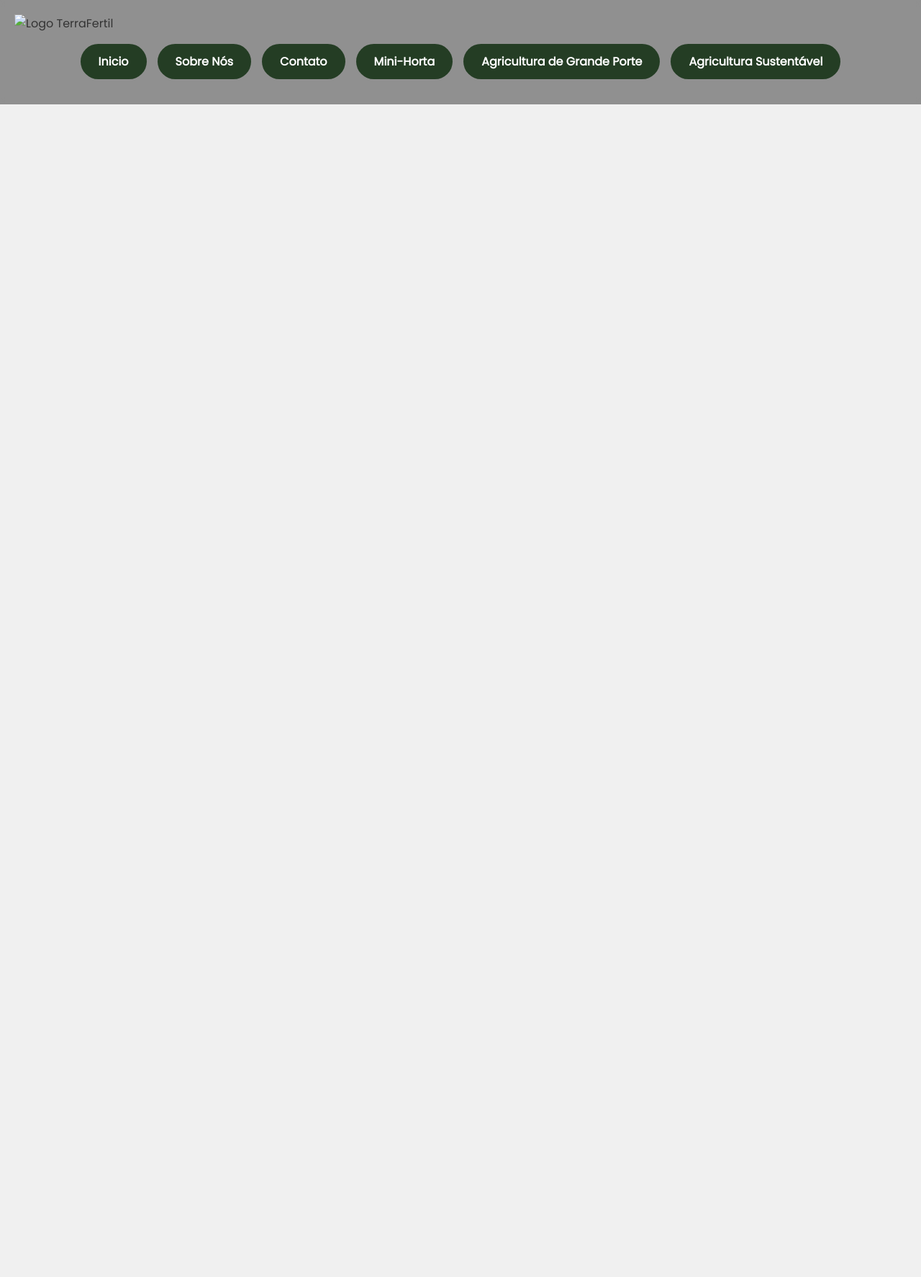
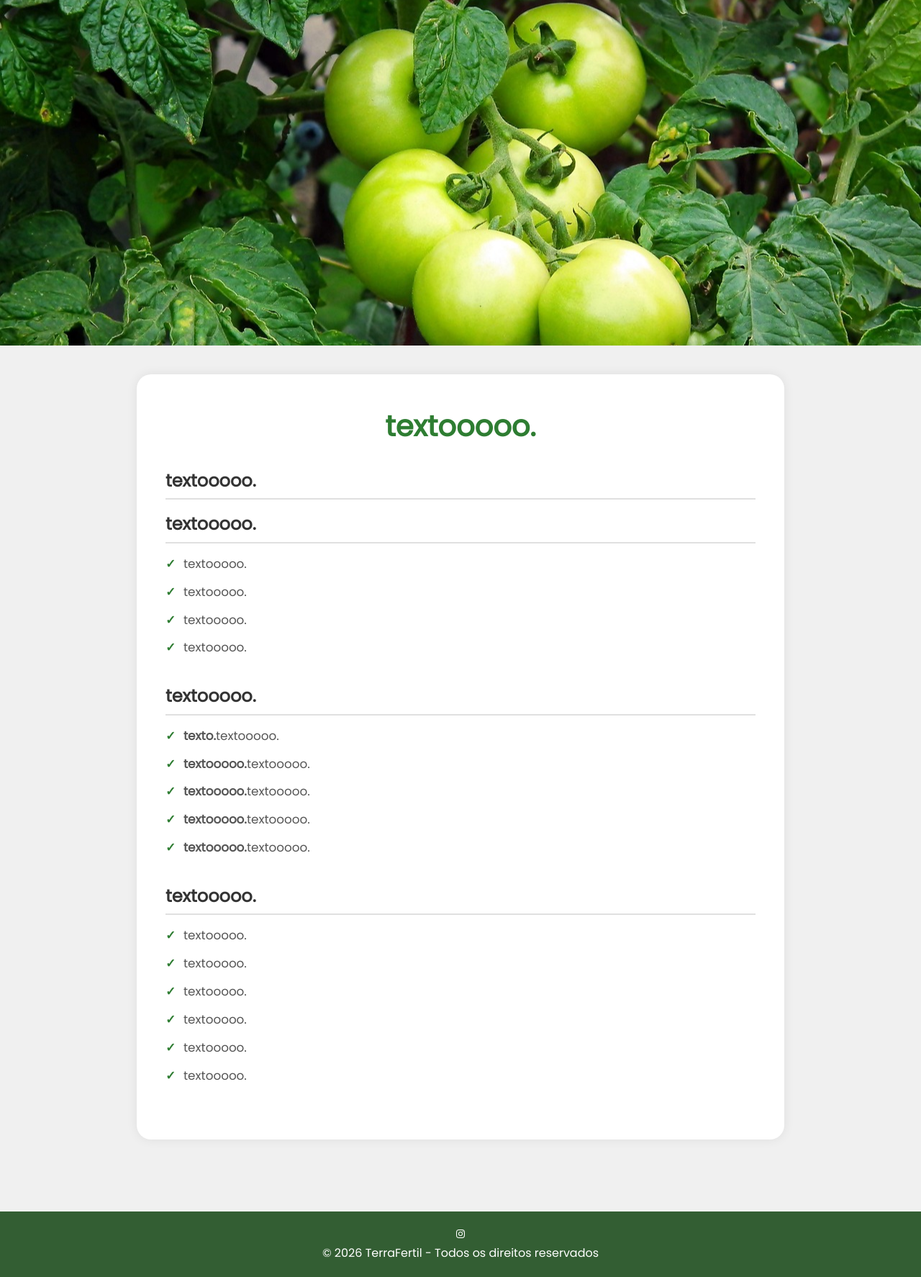
Before and after one commit to Ragna-2/Anexora_Project_TCC, a plain HTML site: page pages/agri-grande.html in a window 1280 px wide. Shown: the whole page at 72% size. Before the commit the page ends 800 px from the top, so only its background shows below. Drawn offline with nearby package versions, Linux system fonts and the light colour scheme.

Commit message:
atualizando projeto

```diff
--- a/CSS/agri-grande.css
+++ b/CSS/agri-grande.css
@@ -1,43 +1,88 @@
-*{
-    padding: 0;
-    margin: 0;
-    border: 0;
-    border-radius: 0;
-    text-decoration: none;
-    outline: none;
-    box-sizing: border-box;
+.gran {
+    background: white;
+    padding: 40px;
+    border-radius: 20px;
+    margin: 40px auto;
+    max-width: 900px;
+    width: 90%;
+    box-shadow: 0 0 15px rgba(0, 0, 0, 0.08);
 }
 
-/* ================= HERO ================= */
-body{
-    width: 100%;
-    height: 100vh;
-    box-sizing: border-box;
-    overflow-x: hidden;
-    background: linear-gradient;
+.gran h1 {
+    color: #2e7d32;
+    font-size: 2.5rem;
+    margin-bottom: 25px;
+    text-align: center;
 }
 
-.hero {
-    height: 100vh;
-    overflow: hidden;
-    position: relative;
+.topico-gran {
+    margin-bottom: 35px;
 }
 
-/* ================= TOPO ================= */
-
-.topo {
-    position: fixed;
-    top: 0;
-    left: 0;
-    width: 100%;
-    z-index: 100;
-    padding: 20px;
-    background-color: rgba(0, 0, 0, 0.4);
-    backdrop-filter: blur(4px);
+.topico-gran h2,
+.topico-gran h3 {
+    color: #333;
+    font-size: 1.5rem;
+    margin-bottom: 15px;
+    border-bottom: 2px solid #e0e0e0;
+    padding-bottom: 5px;
 }
 
-.topo img{
-    width: 120px;
-    height: auto;
-    max-width: 100%;
+.gran ul {
+    list-style: none;
+    margin: 0;
 }
+
+.gran li {
+    font-size: 1.05rem;
+    color: #555;
+    line-height: 1.6;
+    margin-bottom: 12px;
+    position: relative;
+    padding-left: 25px;
+}
+
+.gran li::before {
+    content: "✓";
+    color: #2e7d32;
+    font-weight: bold;
+    position: absolute;
+    left: 0;
+    top: 0;
+}
+
+.banner-gran {
+    position: relative;
+    width: 100%;
+    height: 60vh;
+    background-image: url('/assets/IMG/toma-toes.jpeg.jpg');
+    background-size: cover;
+    background-position: center;
+    display: flex;
+    justify-content: center;
+    align-items: center;
+    overflow: hidden;
+}
+
+/* OVERLAY */
+.overlay {
+    position: absolute;
+    width: 100%;
+    height: 100%;
+    z-index: 1;
+}
+
+.conteudo-gran {
+    position: relative;
+    z-index: 2;
+    color: white;
+    text-align: center;
+}
+
+.rodape {
+    background-color: rgb(51, 94, 51);
+    color: white;
+    text-align: center;
+    padding: 20px;
+    margin-top: 100px;
+}
--- a/CSS/mini.css
+++ b/CSS/mini.css
@@ -1,43 +1,88 @@
-*{
-    padding: 0;
-    margin: 0;
-    border: 0;
-    border-radius: 0;
-    text-decoration: none;
-    outline: none;
-    box-sizing: border-box;
+.min {
+    background: white;
+    padding: 40px;
+    border-radius: 20px;
+    margin: 40px auto;
+    max-width: 900px;
+    width: 90%;
+    box-shadow: 0 0 15px rgba(0, 0, 0, 0.08);
 }
 
-/* ================= HERO ================= */
-body{
-    width: 100%;
-    height: 100vh;
-    box-sizing: border-box;
-    overflow-x: hidden;
-    background: linear-gradient;
+.min h1 {
+    color: #2e7d32;
+    font-size: 2.5rem;
+    margin-bottom: 25px;
+    text-align: center;
 }
 
-.hero {
-    height: 100vh;
-    overflow: hidden;
-    position: relative;
+.topico-min {
+    margin-bottom: 35px;
 }
 
-/* ================= TOPO ================= */
-
-.topo {
-    position: fixed;
-    top: 0;
-    left: 0;
-    width: 100%;
-    z-index: 100;
-    padding: 20px;
-    background-color: rgba(0, 0, 0, 0.4);
-    backdrop-filter: blur(4px);
+.topico-min h2,
+.topico-min h3 {
+    color: #333;
+    font-size: 1.5rem;
+    margin-bottom: 15px;
+    border-bottom: 2px solid #e0e0e0;
+    padding-bottom: 5px;
 }
 
-.topo img{
-    width: 120px;
-    height: auto;
-    max-width: 100%;
+.min ul {
+    list-style: none;
+    margin: 0;
 }
+
+.min li {
+    font-size: 1.05rem;
+    color: #555;
+    line-height: 1.6;
+    margin-bottom: 12px;
+    position: relative;
+    padding-left: 25px;
+}
+
+.min li::before {
+    content: "✓";
+    color: #2e7d32;
+    font-weight: bold;
+    position: absolute;
+    left: 0;
+    top: 0;
+}
+
+.banner-min {
+    position: relative;
+    width: 100%;
+    height: 60vh;
+    background-image: url('/assets/IMG/toma-toes.jpeg.jpg');
+    background-size: cover;
+    background-position: center;
+    display: flex;
+    justify-content: center;
+    align-items: center;
+    overflow: hidden;
+}
+
+/* OVERLAY */
+.overlay {
+    position: absolute;
+    width: 100%;
+    height: 100%;
+    z-index: 1;
+}
+
+.conteudo-min {
+    position: relative;
+    z-index: 2;
+    color: white;
+    text-align: center;
+}
+
+.rodape {
+    background-color: rgb(51, 94, 51);
+    color: white;
+    text-align: center;
+    padding: 20px;
+    margin-top: 100px;
+}
--- a/pages/agri-grande.html
+++ b/pages/agri-grande.html
@@ -1,37 +1,67 @@
 <!DOCTYPE html>
 <html lang="pt-br">
 
+<head>
     <meta charset="UTF-8">
     <meta name="viewport" content="width=device-width, initial-scale=1.0">
-  <title>Agricultura de Grande Porte</title>
+    <title>TerraFertil - textooooo.</title>
     <link rel="icon" href="/assets/IMG/terrafertil2.ico">
     <link href="https://fonts.googleapis.com/css2?family=Poppins&display=swap" rel="stylesheet">
-  <link href='https://unpkg.com/boxicons@2.1.4/css/boxicons.min.css' rel='stylesheet' >
+    <link href='https://unpkg.com/boxicons@2.1.4/css/boxicons.min.css' rel='stylesheet'>
     <link rel="stylesheet" href="../CSS/global.css">
-  <link rel="stylesheet" href="../CSS/mini.css">
-
+    <link rel="stylesheet" href="../CSS/agri-grande.css">
+</head>
 <body>
 
-  <section class="hero">
+    <section class="banner-gran">
+        <div class="overlay"></div>
+        <main class="conteudo-gran">
+            </main>
+    </section>
 
-      <!--TOPO-->
-      <div class="topo">
+    <section class="gran">
+        <h1>textooooo.</h1>
 
-            <!-- MENU -->
-            <div class="nav-bar">
-              <img src="./assets/IMG/logo-terrafertil.png" alt="Logo TerraFertil">
-              <nav class="menu">
-
-                  <a href="./index.html">Inicio</a>
-                  <a href="./pages/sobre.html">Sobre Nós</a>
-                  <a href="./pages/contato.html">Contato</a>
-                  <a href="./pages/mini.html"> Mini-Horta</a>
-                  <a href="./pages/agri-grande.html"> Agricultura de Grande Porte </a>
-                  <a href="./pages/agricultura.html">Agricultura Sustentável</a>
-
-              </nav>
+        <div class="topico-gran">
+            <h2>textooooo.</h2>
+            <h3>textooooo.</h3>
+            <ul>
+                <li>textooooo.</li>
+                <li>textooooo.</li>
+                <li>textooooo.</li>
+                <li>textooooo.</li>
+            </ul>
         </div>
 
+        <div class="topico-gran">
+            <h3>textooooo.</h3>
+            <ul>
+                <li><strong>texto.</strong>textooooo.</li>
+                <li><strong>textooooo.</strong>textooooo.</li>
+                <li><strong>textooooo.</strong>textooooo.</li>
+                <li><strong>textooooo.</strong>textooooo.</li>
+                <li><strong>textooooo.</strong>textooooo.</li>
+            </ul>
         </div>
 
+        <div class="topico-gran">
+            <h3>textooooo.</h3>
+            <ul>
+                <li>textooooo.</li>
+                <li>textooooo.</li>
+                <li>textooooo.</li>
+                <li>textooooo.</li>
+                <li>textooooo.</li>
+                <li>textooooo.</li>
+            </ul>
+        </div>
     </section>
+
+    <footer class="rodape">
+        <a href="https://www.instagram.com/terrafertil_projetotcc/" target="_blank" rel="noopener noreferrer">
+            <i class='bx bxl-instagram'></i>
+        </a>
+        <p>© 2026 TerraFertil - Todos os direitos reservados</p>
+    </footer>
+</body>
+</html>
```
Also changed, not shown: pages/agricultura.html (+46 -0 lines), pages/mini.html (+40 -21 lines), pages/sobre.html (+0 -3 lines), assets/IMG/pexels-rice-field-1866498_1280.jpg (added), index.html (line endings or trailing spaces). Lines whose indentation alone changed are shown as unchanged.
